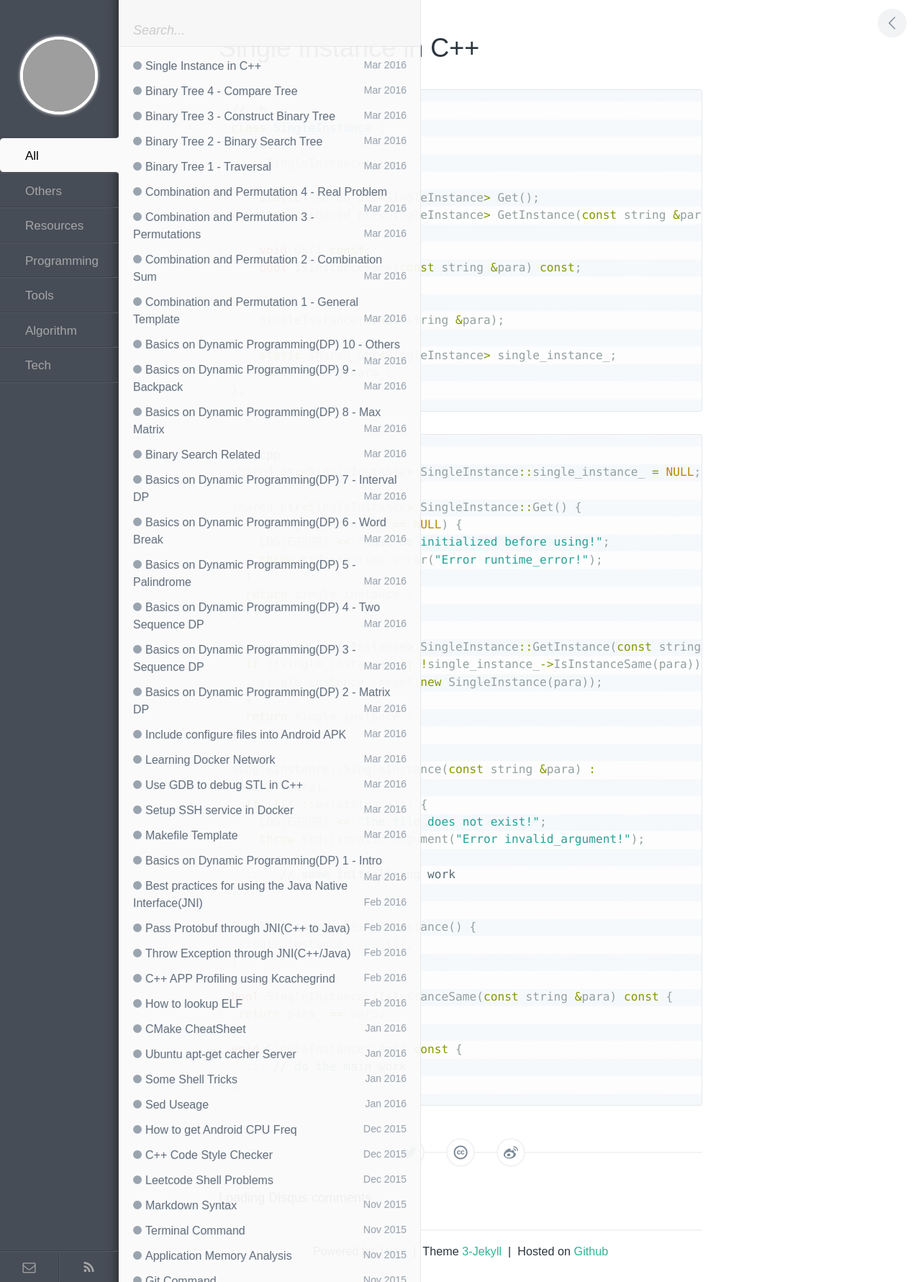
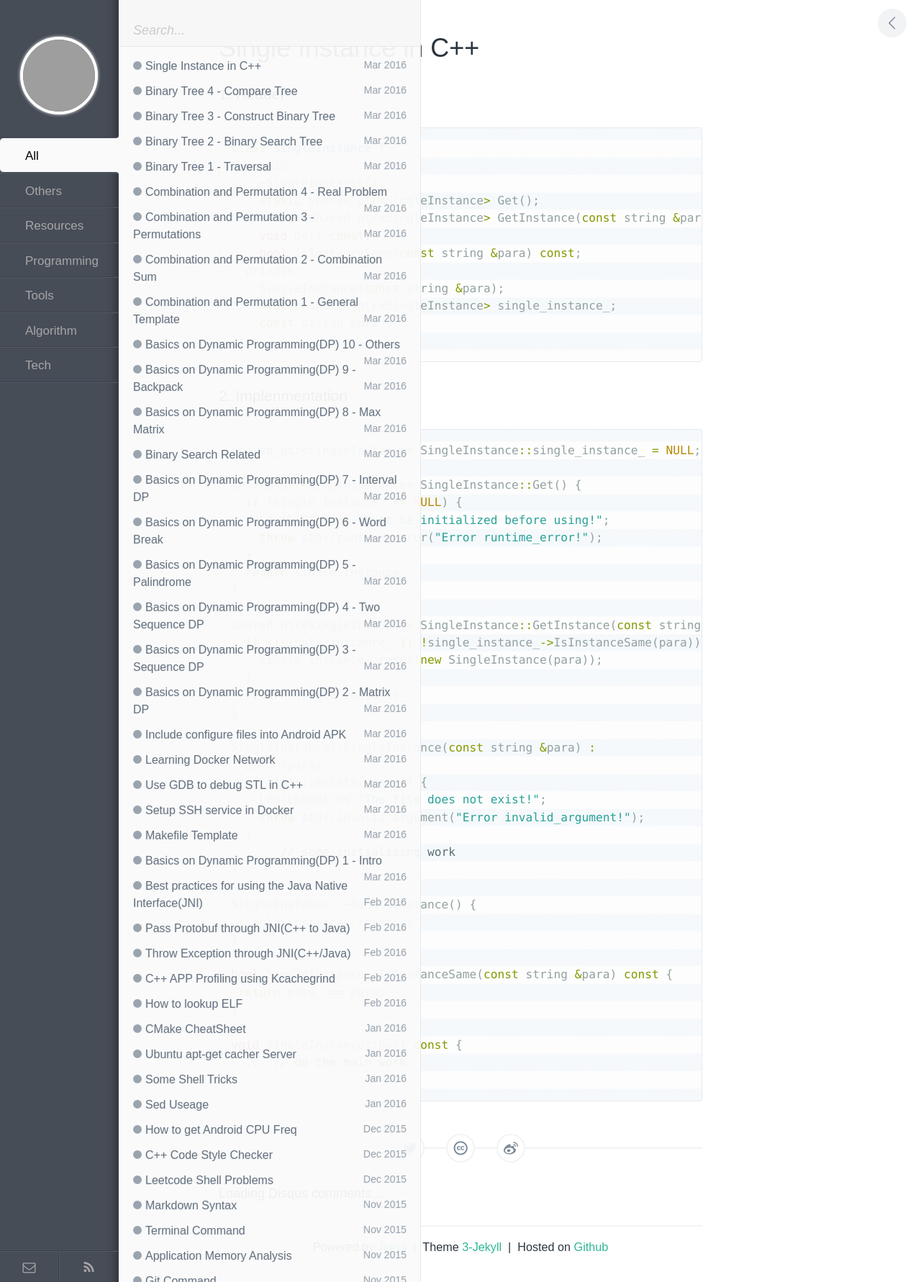
Before and after one commit to wykvictor/wykvictor.github.io, a Jekyll site: the page built from _posts/Tech/2016-03-26-Single-Instance-C++.md, in a window 1280 px wide. Shown: the whole page at 72% size. Built offline with Jekyll 4.4.1, drawn with Linux system fonts in a browser that asks for light colours; comment, search, counter and statistics services are not loaded; grey boxes are pictures that could not be loaded.

Commit message:
test the jeklly

```diff
--- a/_posts/Tech/2016-03-26-Single-Instance-C.md
+++ b/_posts/Tech/2016-03-26-Single-Instance-C++.md
@@ -6,28 +6,24 @@
 categories: Tech
 ---
 
+### 1. Header
 {% highlight C++ %}
-// .h
 class SingleInstance {
   public:
     ~SingleInstance();
-
     static shared_ptr<SingleInstance> Get();
     static shared_ptr<SingleInstance> GetInstance(const string &para);
-
     void Do() const;
     bool IsInstanceSame(const string &para) const;
-
   private:
     SingleInstance(const string &para);
-
     static shared_ptr<SingleInstance> single_instance_;
     const string para_;
 };
 {% endhighlight %}
 
+### 2. Implenmentation
 {% highlight C++ %}
-// .cpp
 shared_ptr<SingleInstance> SingleInstance::single_instance_ = NULL;
 
 shared_ptr<SingleInstance> SingleInstance::Get() {
@@ -61,6 +57,7 @@
 bool SingleInstance::IsInstanceSame(const string &para) const {
  return para_ == para;
 }
+
 void SingleInstance::Do() const {
   ... // do the main work
 }
```
